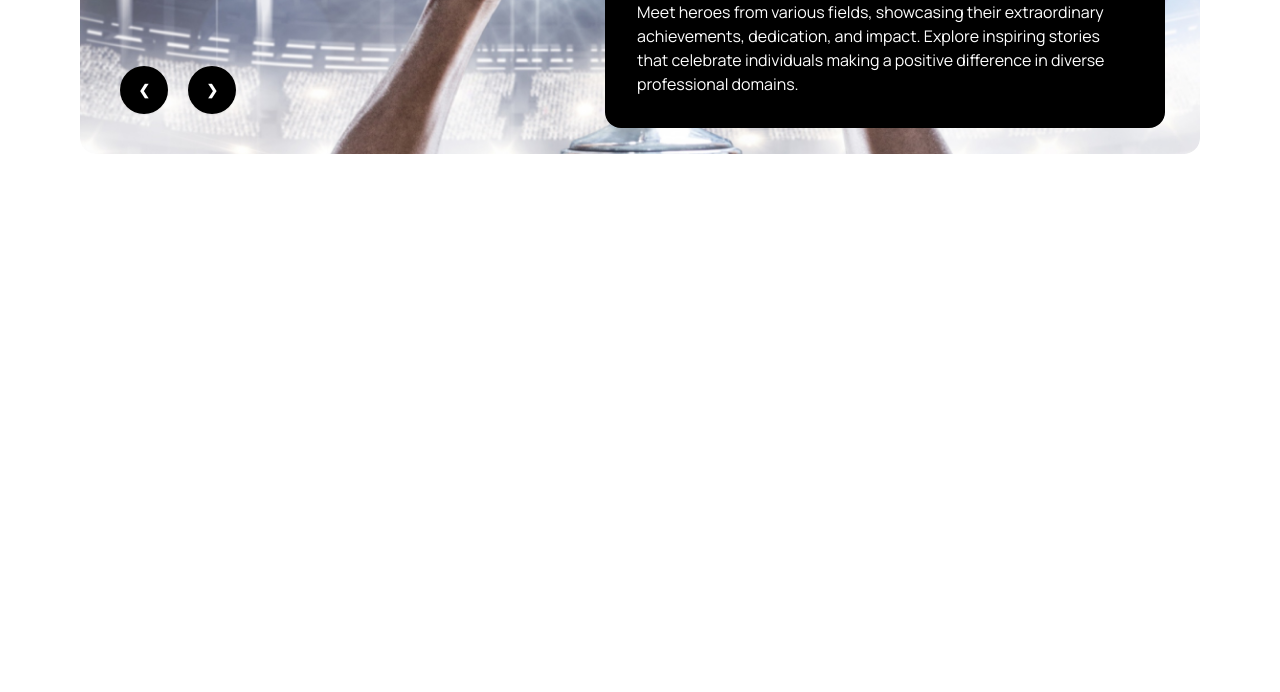
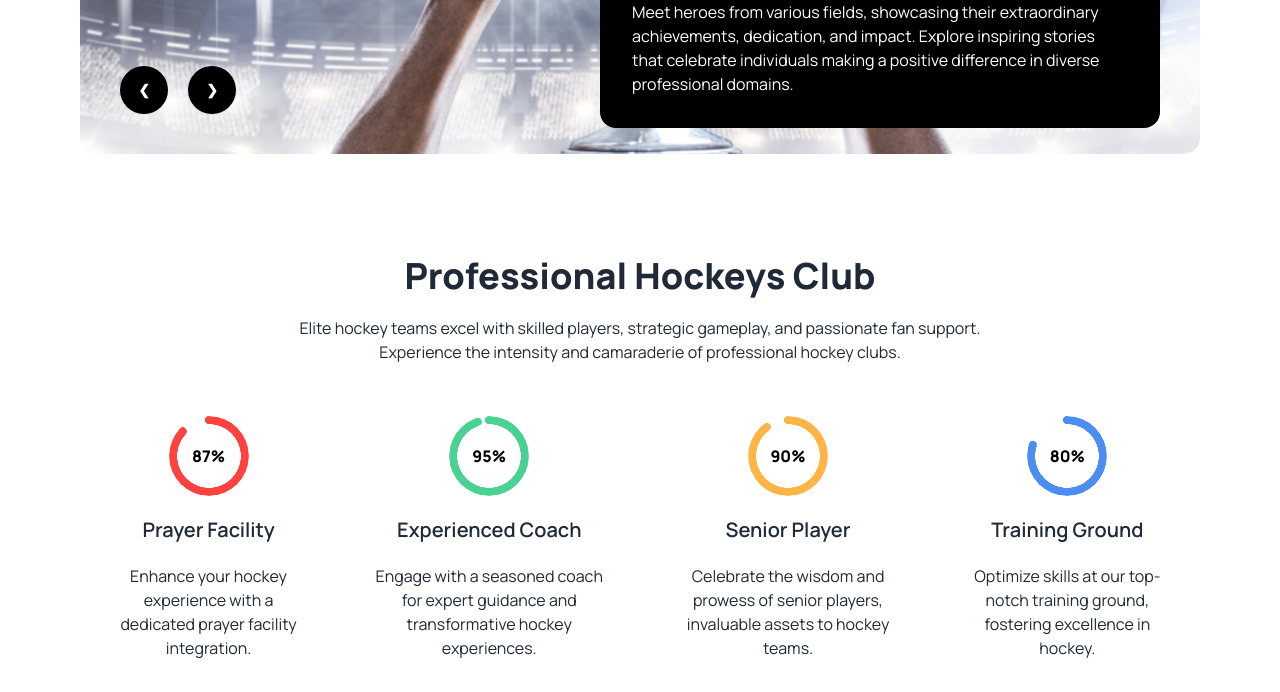
Before and after one commit to samin900/assignment-three, a plain HTML site: page index.html in a window 1280 px wide. Shown: the part 488-1180 px from the top of the page. Before the commit the page ends 904 px from the top, so only its background shows below. Drawn offline with nearby package versions, Linux system fonts and the light colour scheme.

Commit message:
pro section added

```diff
--- a/index.html
+++ b/index.html
@@ -67,34 +67,110 @@
 
         <!-- banner section  -->
 
-        <section class="my-12">
+        <section class="mt-12">
 
             <div class="carousel w-full">
                 <div id="slide1" class="carousel-item relative w-full">
                     <img src="./Images/1.png" class="w-full bg-cover rounded-2xl" />
-                    <div class="absolute flex gap-5 bottom-2 left-[50%] transform translate-x-[-50%] lg:translate-x-0 lg:left-10 lg:bottom-10">
+                    <div
+                        class="absolute flex gap-5 bottom-2 left-[50%] transform translate-x-[-50%] lg:translate-x-0 lg:left-10 lg:bottom-10">
                         <a href="#slide2" class="btn btn-circle bg-black text-white border-none">❮</a>
                         <a href="#slide2" class="btn btn-circle bg-black text-white border-none">❯</a>
                     </div>
                 </div>
                 <div id="slide2" class="carousel-item relative w-full">
                     <img src="./Images/4.png" class="w-full bg-cover rounded-2xl" />
-                    <div class="absolute flex gap-5 bottom-2 left-[50%] transform translate-x-[-50%] lg:translate-x-0 lg:left-10 lg:bottom-10">
+                    <div
+                        class="absolute flex gap-5 bottom-2 left-[50%] transform translate-x-[-50%] lg:translate-x-0 lg:left-10 lg:bottom-10">
                         <a href="#slide1" class="btn btn-circle bg-black text-white border-none">❮</a>
                         <a href="#slide1" class="btn btn-circle bg-black text-white border-none">❯</a>
                     </div>
                 </div>
             </div>
 
-            <div class="w-full h-max lg:w-[560px] bg-black text-white p-8 space-y-4 rounded-2xl lg:-translate-y-60 lg:translate-x-[525px]">
+            <div
+                class="absolute w-full h-max lg:w-[560px] bg-black text-white p-8 space-y-4 rounded-2xl lg:-translate-y-60 lg:translate-x-[520px]">
                 <h3 class="text-2xl font-extrabold">Meet all the heroes from the field</h3>
-                <p>Meet heroes from various fields, showcasing their extraordinary achievements, dedication, and impact. Explore inspiring stories that celebrate individuals making a positive difference in diverse professional domains.</p>
+                <p>Meet heroes from various fields, showcasing their extraordinary achievements, dedication, and impact.
+                    Explore inspiring stories that celebrate individuals making a positive difference in diverse
+                    professional domains.</p>
             </div>
         </section>
 
     </header>
 
-    <main>
+    <main class="container mx-auto lg:px-20 mt-24">
+        <!-- professional hokey section  -->
+        <section>
+
+            <div class="flex flex-col justify-center items-center space-y-5 lg:px-48">
+                <h3 class="text-4xl font-extrabold">Professional Hockeys Club</h3>
+                <p class="text-center">Elite hockey teams excel with skilled players, strategic gameplay, and passionate
+                    fan support. Experience the intensity and camaraderie of professional hockey clubs.</p>
+            </div>
+
+            <div class="flex flex-col lg:flex-row justify-center items-center mt-5">
+
+                <!-- card one -->
+                <div class="card">
+
+                    <div class="card-body flex justify-center items-center space-y-3">
+
+                        <div class="radial-progress text-[#FF4240]" style="--value:87;" role="progressbar"><span
+                                class="text-black font-extrabold">87%</span></div>
+                        <h2 class="card-title">Prayer Facility</h2>
+                        <p class="text-center">Enhance your hockey experience with a dedicated prayer facility integration.
+                        </p>
+
+                    </div>
+                </div>
+
+                <!-- card two -->
+                <div class="card">
+
+                    <div class="card-body flex justify-center items-center space-y-3">
+                        <div class="radial-progress text-[#49D293]" style="--value:95;" role="progressbar"><span
+                                class="text-black font-extrabold">95%</span></div>
+                        <h2 class="card-title">Experienced Coach</h2>
+                        <p class="text-center">Engage with a seasoned coach for expert guidance and transformative hockey experiences.</p>
+
+                    </div>
+                </div>
+
+                <!-- card three -->
+                <div class="card">
+
+                    <div class="card-body flex justify-center items-center space-y-3">
+                        <div class="radial-progress text-[#FFB546]" style="--value:90;" role="progressbar"><span
+                                class="text-black font-extrabold">90%</span></div>
+                        <h2 class="card-title">Senior Player</h2>
+                        <p class="text-center">
+                            Celebrate the wisdom and prowess of senior players, invaluable assets to hockey teams.
+                        </p>
+
+                    </div>
+                </div>
+
+                <!-- card four -->
+                <div class="card">
+
+                    <div class="card-body flex justify-center items-center space-y-3">
+                        <div class="radial-progress text-[#4C8DF1]" style="--value:80;" role="progressbar"><span
+                                class="text-black font-extrabold">80%</span></div>
+                        <h2 class="card-title">Training Ground</h2>
+                        <p class="text-center">Optimize skills at our top-notch training ground, fostering excellence in hockey.</p>
+
+                    </div>
+                </div>
+
+
+
+
+            </div>
+
+        </section>
+
+
 
     </main>
 
```
